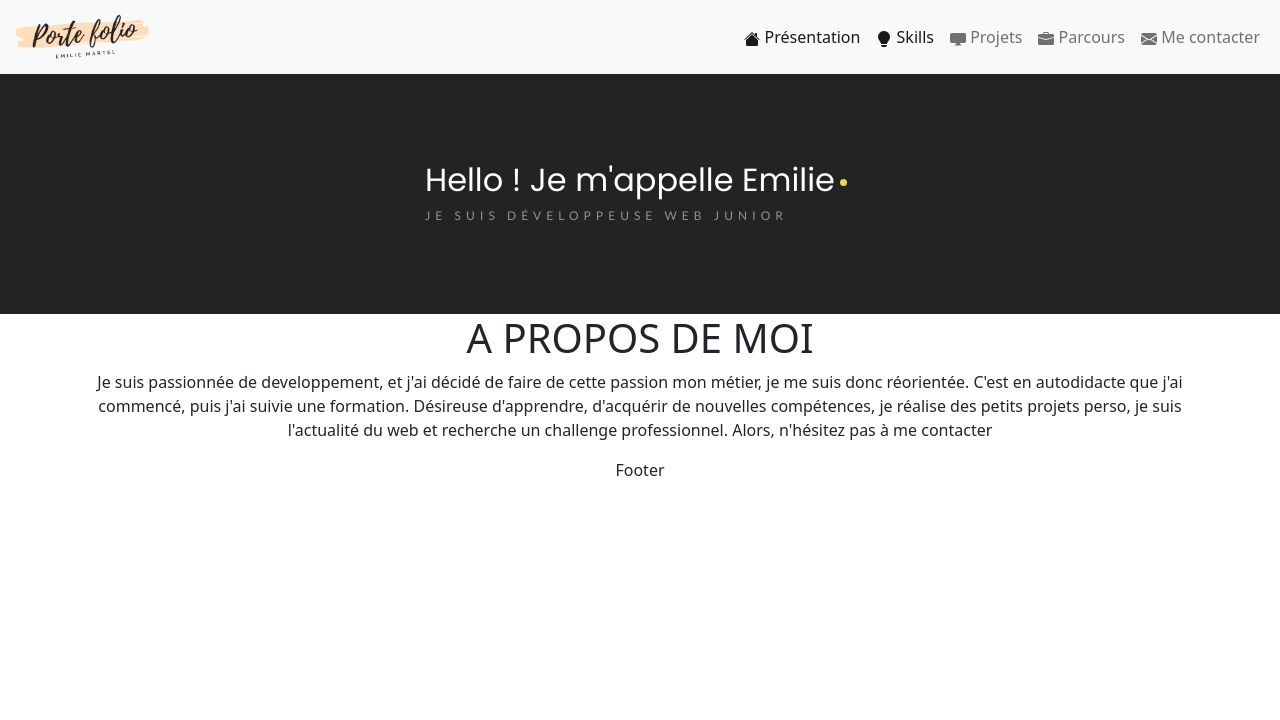
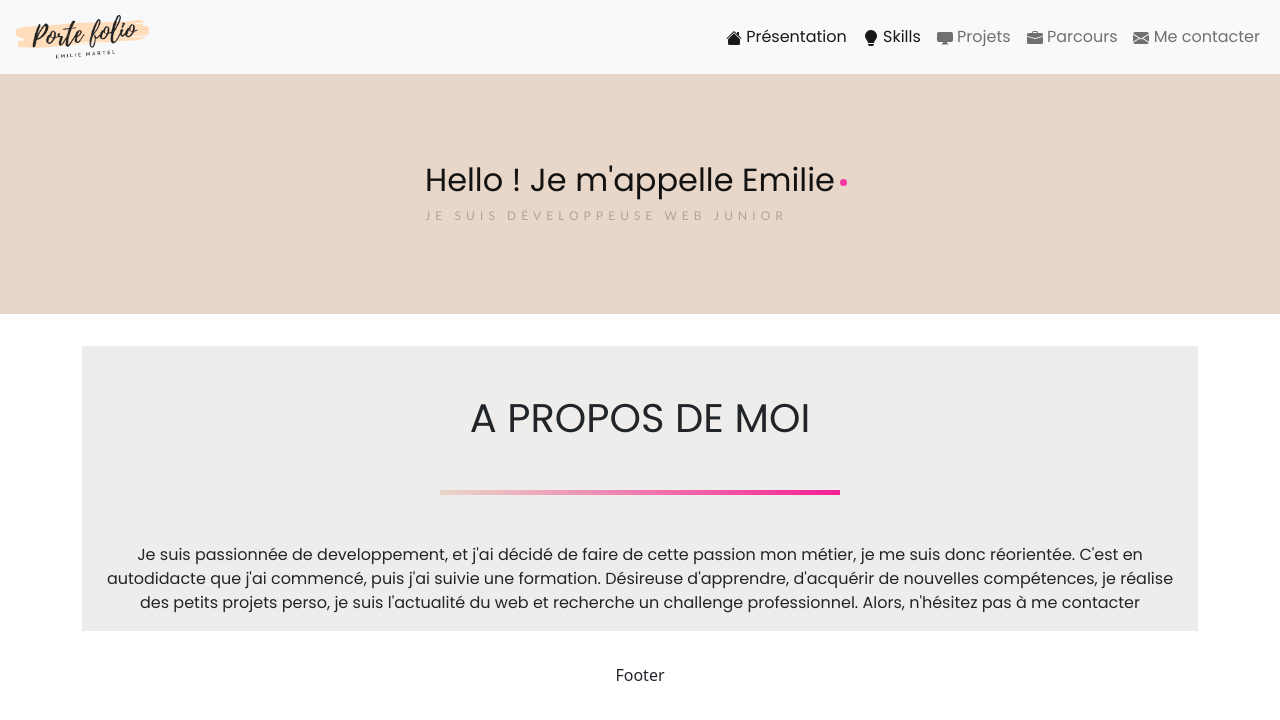
Before and after one commit to EmilieM71/portefolio, a React (Create React App) app: page / in a window 1280 px wide. Shown: the top 720 px of the page. Built offline with nearby package versions, Linux system fonts and the light colour scheme; the HTML template or start-up script is replaced by a standard one.

Commit message:
Add style in Home Page

```diff
--- a/src/App.css
+++ b/src/App.css
@@ -1,5 +1,14 @@
+@import url('https://fonts.googleapis.com/css?family=Lato:300,400|Poppins:300,400,800&display=swap');
+
+html {
+  scrollbar-color: #000 rgba(82, 82, 82, 0.15);
+  scrollbar-width: thin;
+}
+
 .App {
   text-align: center;
+  scrollbar-color: #000 rgba(82, 82, 82, 0.15);
+  scrollbar-width: thin;
 }
 
 code {
@@ -19,3 +28,43 @@ nav > div > a > img {
   width: 20rem;
   box-shadow: rgba(99, 99, 99, 0.2) 0px 2px 8px 0px;
 }
+
+h1,
+h2,
+h3,
+h4,
+p,
+footer {
+  font-family: Poppins, Arial, Helvetica, sans-serif;
+}
+
+.nav-link {
+  font-family: Poppins, Arial, Helvetica, sans-serif;
+}
+
+/* linear-gradient(to right, #f71e95, e8d7c9) */
+.border-title {
+  border-top: 5px solid transparent;
+  width: 400px;
+  border-image-source: linear-gradient(to right, #e8d7c9, #f71e95);
+  border-image-slice: 1;
+}
+
+.about {
+  background-color: #eeedeb;
+  margin: 2rem 0;
+}
+
+Footer {
+  background-color: #88807d;
+  position: absolute;
+  width: 100%;
+  bottom: 0%;
+  font-family: 'Montserrat', sans-serif;
+  height: 3em;
+  -webkit-box-shadow: 0px -25px 20px 3px rgba(87, 37, 37, 0.3);
+  -moz-box-shadow: 0px -25px 20px 3px rgba(0, 0, 0, 0.3);
+  filter: progid:DXImageTransform.Microsoft.dropshadow(OffX=0, OffY=-25, Color='rgba(0, 0, 0, 0.300)', Positive='true');
+  zoom: 1;
+  box-shadow: 0px -25px 20px 3px rgba(0, 0, 0, 0.3);
+}
--- a/src/asset/css/HomePage.module.css
+++ b/src/asset/css/HomePage.module.css
@@ -9,11 +9,11 @@ body,
 html {
   overflow: hidden;
 }
-
+/* #232323 */
 .container {
   width: 100%;
   height: 30vh;
-  background: #232323;
+  background: #e8d7c9;
 
   display: flex;
   justify-content: center;
@@ -22,7 +22,7 @@ html {
 
 .box {
   width: 450px;
-  height: 250px;
+  height: 150px;
   position: relative;
   display: flex;
   justify-content: center;
@@ -37,19 +37,19 @@ html {
   height: 50px;
   margin: 10px;
 }
-
+/*  #ffb510 */
 .block {
   width: 0%;
   height: inherit;
-  background: #ffb510;
+  background: #f71e95;
   position: absolute;
   animation: mainBlock 2s cubic-bezier(0.74, 0.06, 0.4, 0.92) forwards;
   display: flex;
 }
-
+/* #fff */
 .h1 {
   font-family: 'Poppins';
-  color: #fff;
+  color: #121212;
   font-size: 32px;
   -webkit-animation: mainFadeIn 2s forwards;
   -o-animation: mainFadeIn 2s forwards;
@@ -60,7 +60,7 @@ html {
   align-items: baseline;
   position: relative;
 }
-
+/*  #ffb510 */
 .span {
   width: 0px;
   height: 0px;
@@ -68,7 +68,7 @@ html {
   -moz-border-radius: 50%;
   border-radius: 50%;
 
-  background: #ffb510;
+  background: #f71e95;
   -webkit-animation: load 0.6s cubic-bezier(0.74, 0.06, 0.4, 0.92) forwards;
   animation: popIn 0.8s cubic-bezier(0.74, 0.06, 0.4, 0.92) forwards;
   animation-delay: 2s;
@@ -88,24 +88,24 @@ html {
   margin-top: -10px;
   margin-left: 10px;
 }
-
+/* e91e63 */
 .block {
   width: 0%;
   height: inherit;
-  background: #e91e63;
+  background: #dd95f0;
   position: absolute;
   animation: secBlock 2s cubic-bezier(0.74, 0.06, 0.4, 0.92) forwards;
   animation-delay: 2s;
   display: flex;
 }
-
+/*  #ffffff */
 .p {
   animation: secFadeIn 2s forwards;
   animation-delay: 3.2s;
   opacity: 0;
   font-weight: 400;
   font-family: 'Lato';
-  color: #ffffff;
+  color: #727272;
   font-size: 12px;
   text-transform: uppercase;
   letter-spacing: 5px;
@@ -149,19 +149,19 @@ html {
     opacity: 1;
   }
 }
-
+/* #e9d856 */
 @keyframes popIn {
   0% {
     width: 0px;
     height: 0px;
-    background: #e9d856;
+    background: #f738a1;
     border: 0px solid #ddd;
     opacity: 0;
   }
   50% {
     width: 10px;
     height: 10px;
-    background: #e9d856;
+    background: #f738a1;
     opacity: 1;
     bottom: 45px;
   }
@@ -179,7 +179,7 @@ html {
   100% {
     width: 7px;
     height: 7px;
-    background: #e9d856;
+    background: #f738a1;
     border: 0px solid #222;
     bottom: 13px;
   }
--- a/src/pages/HomePage/index.jsx
+++ b/src/pages/HomePage/index.jsx
@@ -21,8 +21,9 @@ function Home() {
         </div>
       </div>
       <div className="container">
-        <section className="row justify-content-md-center">
-          <h1>A PROPOS DE MOI</h1>
+        <section className="about row justify-content-md-center">
+          <h1 className="title m-5">A PROPOS DE MOI</h1>
+          <div className="border-title mx_auto pb-5"> </div>
           <p>
             Je suis passionnée de developpement, et j&#39;ai décidé de faire de
             cette passion mon métier, je me suis donc réorientée. C&#39;est en
```
